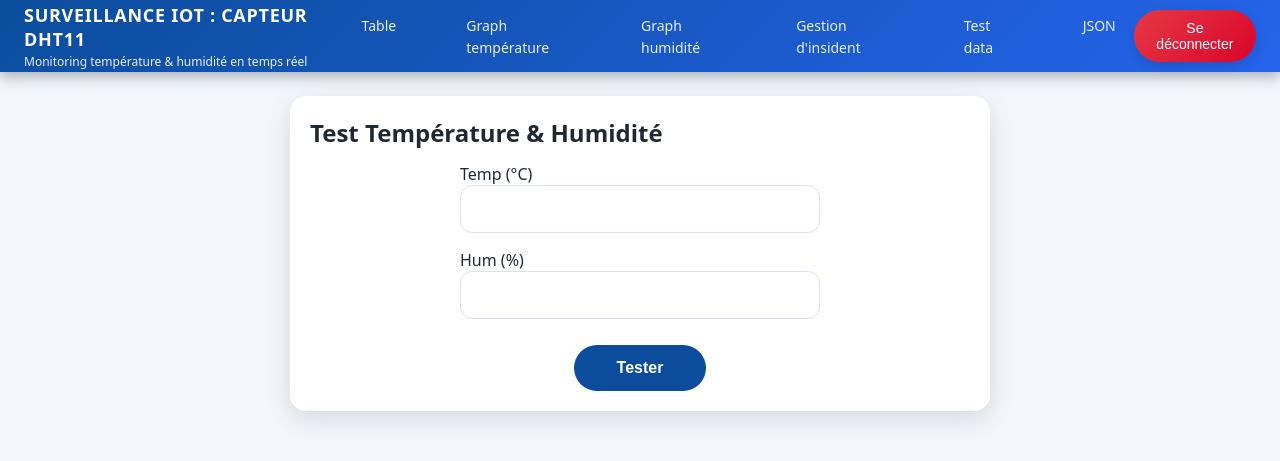
After one commit to tasnimelgairi/IOT-app, a Django app: page /test/ in a window 1280 px wide. The commit adds this page. Shown: the top 461 px of the page. Run offline with Django 5.2, Linux system fonts and the light colour scheme.

Commit message:
update login/register/dashboard

```diff
--- a/DHT/admin.py
+++ b/DHT/admin.py
@@ -1,4 +1,5 @@
 from django.contrib import admin
-from .models import Dht11
+from .models import Dht11, Profile
 
 admin.site.register(Dht11)
+admin.site.register(Profile)
--- a/DHT/models.py
+++ b/DHT/models.py
@@ -1,6 +1,12 @@
 from django.db import models
+from django.contrib.auth.models import User
 
 class Dht11(models.Model):
     temp = models.FloatField()
     hum = models.FloatField()
     created_at = models.DateTimeField(auto_now_add=True)
+
+class Profile(models.Model):
+    user = models.OneToOneField(User, on_delete=models.CASCADE)
+    cin = models.CharField(max_length=20)
+    phone = models.CharField(max_length=20)
--- a/DHT/urls.py
+++ b/DHT/urls.py
@@ -1,12 +1,12 @@
 from django.urls import path
-from .views import home, dashboard, api_post, login_view, json_view, logout, chart_data_mois, graphiqueTemp, graphiqueHum, chart_data, download_csv
+from .views import home, dashboard, api_post, login_view, json_view, logout, chart_data_mois, graphiqueTemp, graphiqueHum, chart_data, download_csv,twiml_alert,gestInsident,test_temp_hum,register_view
 from . import api
 
 urlpatterns = [
     path("", home, name="home"),
     path("login/", login_view, name="login"),
     path("logout/", logout, name="logout"),
-
+    path("register/", register_view, name="register"),
     path("dashboard/", dashboard, name="dashboard"),
     path("api/post/", api_post, name="api_post"),
     path("json/", json_view, name="json"),
@@ -14,7 +14,11 @@ urlpatterns = [
 
     path('myChartTemp/', graphiqueTemp, name='myChartTemp'),
     path('myChartHum/', graphiqueHum, name='myChartHum'),
+    path('gestInsident/', gestInsident, name='gestInsident'),
+    path("test/", test_temp_hum, name="test_temp_hum"),
+
     path('chart-data/', chart_data, name='chart-data'),
     path("chart-data-mois/", chart_data_mois, name="chart_data_mois"),
     path('download-csv/', download_csv, name='download_csv'),
+    path("twiml/alert/", twiml_alert, name="twiml_alert"),
 ]
--- a/DHT/views.py
+++ b/DHT/views.py
@@ -3,7 +3,6 @@ from django.http import JsonResponse
 from django.views.decorators.csrf import csrf_exempt
 from django.views.decorators.http import require_POST
 from django.shortcuts import render
-from .models import Dht11
 from django.shortcuts import render, redirect
 from django.utils.dateparse import parse_date
 from django.db.models import Avg
@@ -11,13 +10,63 @@ from django.db.models.functions import TruncDate
 from django.utils import timezone
 import csv
 from django.http import HttpResponse
+from .utils.whatsapp import send_whatsapp_alert
+from django.shortcuts import render, redirect
+from django.shortcuts import render, redirect
+from django.contrib.auth import authenticate, login, logout
+from django.contrib.auth.models import User
+from .models import Profile, Dht11
+from .forms import RegisterForm
+from django.contrib.auth.models import User
+from django.shortcuts import render, redirect
+from django.shortcuts import render, redirect
+from django.contrib.auth.models import User
+from django.contrib.auth import authenticate, login, logout
+from django.utils.dateparse import parse_date
+from django.shortcuts import render, redirect
+from django.contrib.auth import authenticate, login
+from django.http import JsonResponse
+from django.db.models import Avg
+from django.db.models.functions import TruncDate
+from .models import Dht11
+import json
+from django.http import JsonResponse
+from django.views.decorators.csrf import csrf_exempt
+from django.views.decorators.http import require_http_methods
+from django.utils import timezone
 
+from .models import Dht11
+from DHT.utils.alerts import send_email_alert
+
+
+TEMP_MAX = 8.0
+TEMP_MIN = 2.0
+HUM_MAX  = 80.0
 
 @csrf_exempt
 @require_POST
 def api_post(request):
     data = json.loads(request.body.decode())
-    Dht11.objects.create(temp=data["temp"], hum=data["hum"])
+
+    temp_val = float(data["temp"])
+    hum_val  = float(data["hum"])
+
+    # Enregistrer la mesure
+    obj = Dht11.objects.create(temp=temp_val, hum=hum_val)
+
+    # 🚨 Condition d'alerte
+    if temp_val > TEMP_MAX or temp_val < TEMP_MIN or hum_val > HUM_MAX:
+        subject = "🚨 Alerte Cold Chain - Seuil dépassé"
+        message = (
+            f"Une mesure hors seuil a été détectée.\n\n"
+            f"Température : {temp_val} °C\n"
+            f"Humidité : {hum_val} %\n"
+            f"Date : {obj.created_at}\n"
+            f"Site : tasnimelg.pythonanywhere.com"
+        )
+        send_email_alert(subject, message)
+        send_whatsapp_alert(temp_val)
+
     return JsonResponse({"ok": True})
 
 
@@ -35,8 +84,6 @@ def json_view(request):
 
 
 def dashboard(request):
-    if not request.session.get("logged_in"):
-        return redirect("/login/")
 
     derniere = Dht11.objects.order_by('-created_at').first()
 
@@ -55,45 +102,142 @@ def dashboard(request):
 
     return render(request, "dashboard.html", {"valeurs": valeurs})
 
-def home(request):
-    return render(request, "home.html")
+
+
+def register_view(request):
+    if request.method == "POST":
+        username = request.POST.get("username", "").strip()
+        password = request.POST.get("password", "")
+        confirm  = request.POST.get("confirm_password", "")
+
+        # Vérifications
+        if not username or not password:
+            return render(request, "register.html", {
+                "error": "Tous les champs sont obligatoires."
+            })
+
+        if password != confirm:
+            return render(request, "register.html", {
+                "error": "Les mots de passe ne correspondent pas."
+            })
+
+        if User.objects.filter(username=username).exists():
+            return render(request, "register.html", {
+                "error": "Ce nom d’utilisateur existe déjà."
+            })
+
+        # Création user (mot de passe HASHÉ automatiquement)
+        User.objects.create_user(
+            username=username,
+            password=password
+        )
+
+        return redirect("login")
+
+    return render(request, "register.html")
+
+
+
+def gestInsident(request):
+
+    start = request.GET.get("start")  # "YYYY-MM-DD"
+    end   = request.GET.get("end")    # "YYYY-MM-DD"
+
+    qs = Dht11.objects.all().order_by("-created_at")
+
+    d1 = parse_date(start) if start else None
+    d2 = parse_date(end) if end else None
+
+    if d1:
+        qs = qs.filter(created_at__date__gte=d1)
+    if d2:
+        qs = qs.filter(created_at__date__lte=d2)
+
+    rows = []
+    for m in qs:
+        dt = timezone.localtime(m.created_at)
+        temp = float(m.temp)
+
+        is_normal = (temp > 2) and (temp < 8)
+
+        rows.append({
+            "date": dt.strftime("%d/%m/%Y"),
+            "heure": dt.strftime("%H:%M:%S"),
+            "temp": temp,
+            "hum": m.hum,
+            "normal": is_normal,
+            "anormal": not is_normal,
+        })
+
+    return render(request, "gestInsident.html", {
+        "rows": rows,
+        "start": start or "",
+        "end": end or "",
+    })
+
+def test_temp_hum(request):
+    result = None
+
+    if request.method == "POST":
+        temp = request.POST.get("temp")
+        hum  = request.POST.get("hum")
+
+        try:
+            temp = float(temp)
+            hum  = float(hum)
+
+            is_normal = (temp > 2) and (temp < 8)
+            result = {
+                "temp": temp,
+                "hum": hum,
+                "normal": is_normal
+            }
+
+            # ✅ si tu veux ENREGISTRER dans la BD (sinon supprime cette ligne)
+            Dht11.objects.create(temp=temp, hum=hum)
+
+        except:
+            result = {"error": "Valeurs invalides"}
+
+    return render(request, "test_temp_hum.html", {"result": result})
+
 
 def login_view(request):
-    error = False
     if request.method == "POST":
         username = request.POST.get("username")
         password = request.POST.get("password")
 
-        if username == "tassnime.elgairi@gmail.com" and password == "admin":
-            request.session["logged_in"] = True
-            request.session["username"] = "admin"
-            return redirect("dashboard")   # ✅ redirige vers /dashboard/
+        user = authenticate(request, username=username, password=password)
+
+        if user is not None:
+            login(request, user)
+            return redirect("dashboard")
         else:
-            error = True
+            return render(request, "dashboard.html", {
+                "error": True
+            })
 
-    return render(request, "login.html", {"error": error})
+    return render(request, "login.html")
+
+
+def home(request):
+
+    return render(request, "home.html")
+
 
 def logout(request):
-    return redirect("/login/")
-
+    return redirect("/")
 
 def graphiqueTemp(request):
-    if not request.session.get("logged_in"):
-        return redirect("/login/")
+
     return render(request, 'ChartTemp.html')
 
 
 def graphiqueHum(request):
-    if not request.session.get("logged_in"):
-        return redirect("/login/")
+
     return render(request, 'ChartHum.html')
 
 
-from django.http import JsonResponse
-from django.db.models import Avg
-from django.db.models.functions import TruncDate
-from datetime import datetime
-from .models import Dht11
 
 def chart_data_mois(request):
     start = request.GET.get("start")
@@ -156,3 +300,78 @@ def download_csv(request):
         writer.writerow(row)
 
     return response
+
+
+
+@csrf_exempt
+@require_http_methods(["GET", "POST"])
+def api_post(request):
+    # ✅ GET : retourner les 100 dernières mesures
+    if request.method == "GET":
+        dht = Dht11.objects.all().order_by("-created_at")[:100]
+        data = [
+            {
+                "id": m.id,
+                "temp": m.temp,
+                "hum": m.hum,
+                "created_at": m.created_at.isoformat()
+            }
+            for m in dht
+        ]
+        return JsonResponse(data, safe=False)
+
+    # ✅ POST : recevoir ESP et enregistrer
+    try:
+        data = json.loads(request.body.decode("utf-8"))
+    except Exception:
+        return JsonResponse({"error": "JSON invalide"}, status=400)
+
+    temp = data.get("temp")
+    hum  = data.get("hum")
+
+    if temp is None or hum is None:
+        return JsonResponse({"error": "Champs 'temp' et 'hum' obligatoires"}, status=400)
+
+    try:
+        temp_val = float(temp)
+        hum_val  = float(hum)
+    except ValueError:
+        return JsonResponse({"error": "temp/hum doivent être numériques"}, status=400)
+
+    # ✅ Enregistrer la mesure
+    obj = Dht11.objects.create(temp=temp_val, hum=hum_val)
+
+    # ✅ Alerte si hors seuil
+    if temp_val > TEMP_MAX or temp_val < TEMP_MIN or hum_val > HUM_MAX:
+        subject = "🚨 Alerte Cold Chain - Seuil dépassé"
+        message = (
+            f"Une mesure hors seuil a été détectée.\n\n"
+            f"Température : {temp_val} °C\n"
+            f"Humidité : {hum_val} %\n"
+            f"Date : {obj.created_at.strftime('%d/%m/%Y %H:%M:%S')}\n"
+        )
+        send_email_alert(subject, message)
+
+    return JsonResponse(
+        {
+            "ok": True,
+            "id": obj.id,
+            "temp": obj.temp,
+            "hum": obj.hum,
+            "created_at": obj.created_at.isoformat(),
+        },
+        status=201
+    )
+
+from django.http import HttpResponse
+from django.views.decorators.csrf import csrf_exempt
+
+@csrf_exempt
+def twiml_alert(request):
+    xml = """<?xml version="1.0" encoding="UTF-8"?>
+<Response>
+  <Say language="fr-FR" voice="alice">
+    Alerte Cold Chain. Température hors seuil. Veuillez vérifier le réfrigérateur immédiatement.
+  </Say>
+</Response>"""
+    return HttpResponse(xml, content_type="text/xml")
--- a/iot_project/urls.py
+++ b/iot_project/urls.py
@@ -16,8 +16,11 @@ Including another URLconf
 """
 from django.contrib import admin
 from django.urls import path, include
+from DHT.api import dht_list
 
 urlpatterns = [
     path('admin/', admin.site.urls),
     path("", include("DHT.urls")),
+    path("api", dht_list),
+    path("api/", dht_list),
 ]
--- a/static/css/login.css
+++ b/static/css/login.css
@@ -125,3 +125,9 @@
       font-size:12px;
       color:rgba(199,210,254,.75);
     }
+
+    .btn-primary {
+  width: 100%;
+  padding: 12px;
+  border-radius: 999px;
+}
--- a/templates/partials/navbar.html
+++ b/templates/partials/navbar.html
@@ -14,6 +14,8 @@
             <li><a href="{% url 'dashboard' %}">Table</a></li>
             <li><a href="{% url 'myChartTemp' %}">Graph température</a></li>
             <li><a href="{% url 'myChartHum' %}">Graph humidité</a></li>
+            <li><a href="{% url 'gestInsident' %}">Gestion d'insident</a></li>
+            <li><a href="{% url 'test_temp_hum' %}">Test data</a></li>
             <li><a href="{% url 'json' %}">JSON</a></li>
         </ul>
 
--- /dev/null
+++ b/templates/test_temp_hum.html
@@ -0,0 +1,101 @@
+{% extends 'base.html' %}
+{% block content %}
+
+<style>
+.card-test{
+  background:#fff;
+  border-radius:16px;
+  box-shadow:0 8px 24px rgba(15,23,42,0.12);
+  padding:20px;
+  max-width:700px;
+  margin: 20px auto;
+}
+.row{
+  display:flex;
+  flex-direction: column;
+  gap:16px;
+  align-items:center;      /* 👈 centre horizontalement */
+}
+
+.row > div{
+  width:100%;
+  max-width:360px;         /* 👈 largeur pro */
+}
+
+.input{
+  width:100%;
+  padding:14px 16px;       /* 👈 input plus grand */
+  border:1px solid #dbe3f2;
+  border-radius:12px;
+  font-size:16px;
+  outline:none;
+}
+
+.input:focus{
+  border-color:#0b4d9c;
+  box-shadow:0 0 0 3px rgba(11,77,156,0.15);
+}
+
+.btn{
+  margin-top:10px;
+  width:20%;
+  max-width:360px;
+  padding:14px 0;
+  border:none;
+  border-radius:999px;
+  cursor:pointer;
+  background:#0b4d9c;
+  color:#fff;
+  font-size:16px;
+  font-weight:600;
+}
+
+.badge{
+  display:inline-block;
+  padding:8px 16px;
+  border-radius:999px;
+  font-weight:700;
+  margin-top:12px;
+}
+.ok{background:#dcfce7;color:#166534;}
+.bad{background:#fee2e2;color:#991b1b;}
+</style>
+
+<div class="card-test">
+  <h2 style="margin:0 0 14px 0;">Test Température & Humidité</h2>
+
+  <form method="post">
+  {% csrf_token %}
+  <div class="row">
+    <div>
+      <label>Temp (°C)</label><br>
+      <input class="input" type="number" step="0.1" name="temp" required>
+    </div>
+
+    <div>
+      <label>Hum (%)</label><br>
+      <input class="input" type="number" step="0.1" name="hum" required>
+    </div>
+
+    <button class="btn" type="submit">Tester</button>
+  </div>
+</form>
+
+  {% if result %}
+    {% if result.error %}
+      <p style="color:red;font-weight:700;margin-top:12px;">{{ result.error }}</p>
+    {% else %}
+      <p style="margin-top:12px;">
+        Temp = <b>{{ result.temp }}</b> °C | Hum = <b>{{ result.hum }}</b> %
+      </p>
+
+      {% if result.normal %}
+        <span class="badge ok">Normal</span>
+      {% else %}
+        <span class="badge bad">Anormal</span>
+      {% endif %}
+    {% endif %}
+  {% endif %}
+</div>
+
+{% endblock content %}
```
Also changed, not shown: DHT/api.py (+71 -10 lines), DHT/forms.py (added, +19 -0 lines), DHT/utils/alerts.py (added, +17 -0 lines), DHT/utils/calls.py (added, +30 -0 lines), DHT/utils/whatsapp.py (added, +21 -0 lines), templates/gestInsident.html (added, +135 -0 lines), templates/login.html (+23 -2 lines), templates/register.html (added, +22 -0 lines), DHT/migrations/0002_profile.py (added), DHT/utils/__init__.py (added).
